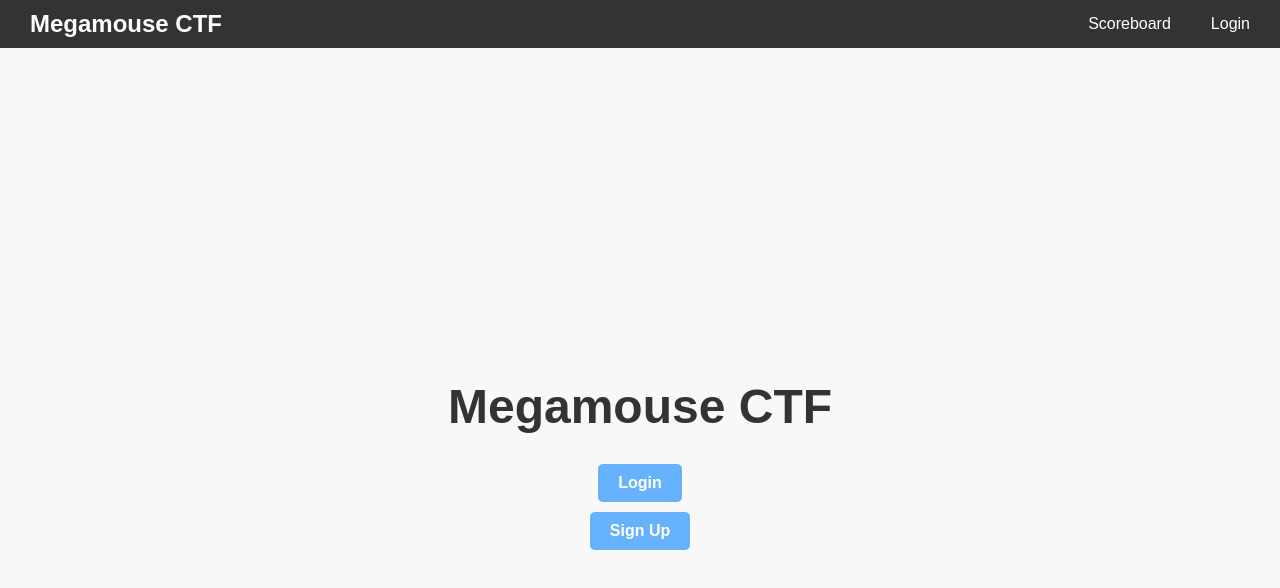
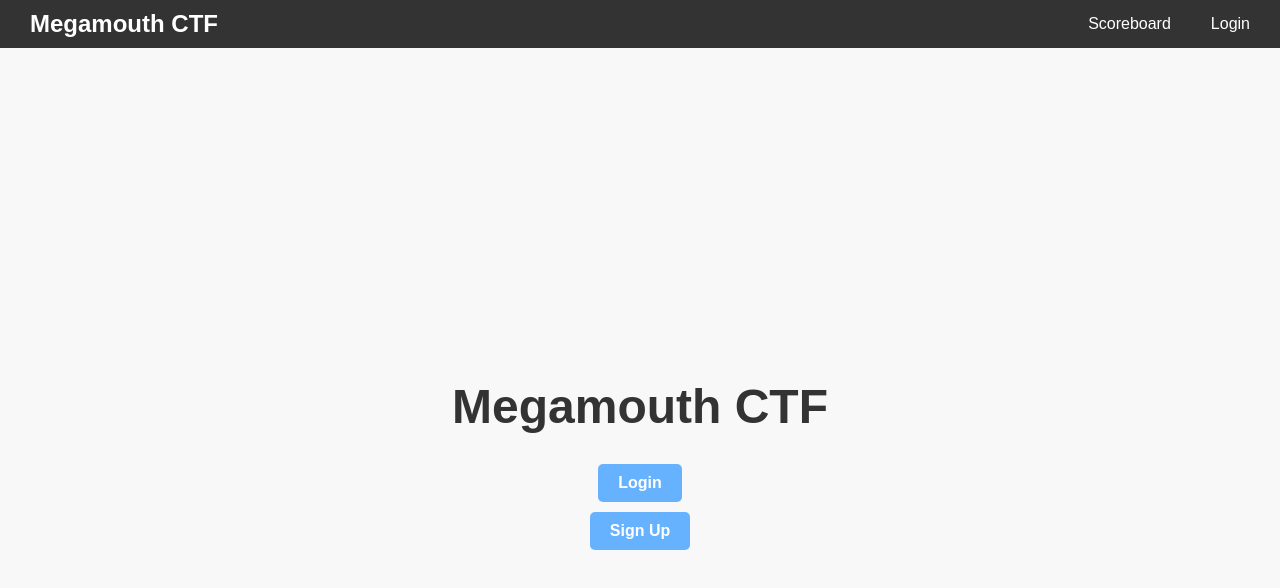
Before and after one commit to claustra01/hackz-megamouse, a Next.js app in the folder client/: page / in a window 1280 px wide. Shown: the top 588 px of the page. Built offline with nearby package versions, Linux system fonts and the light colour scheme; a web font is replaced by a local one.

Commit message:
:adhesive_bandage: title typo

```diff
--- a/client/src/components/Header.tsx
+++ b/client/src/components/Header.tsx
@@ -44,7 +44,7 @@ const Header = () => {
   return (
     <HeaderWrapper>
       <Logo>
-        <Link href="/">Megamouse CTF</Link>
+        <Link href="/">Megamouth CTF</Link>
       </Logo>
       <NavLinks>
         <Link href="/scoreboard">Scoreboard</Link>
--- a/client/src/pages/index.tsx
+++ b/client/src/pages/index.tsx
@@ -52,7 +52,7 @@ const ButtonContainer = styled.div`
 const MainPage = () => {
   return (
     <MainContainer>
-      <Title>Megamouse CTF</Title>
+      <Title>Megamouth CTF</Title>
       <ButtonContainer>
         <Link href="/login">
           <Button>Login</Button>
```
